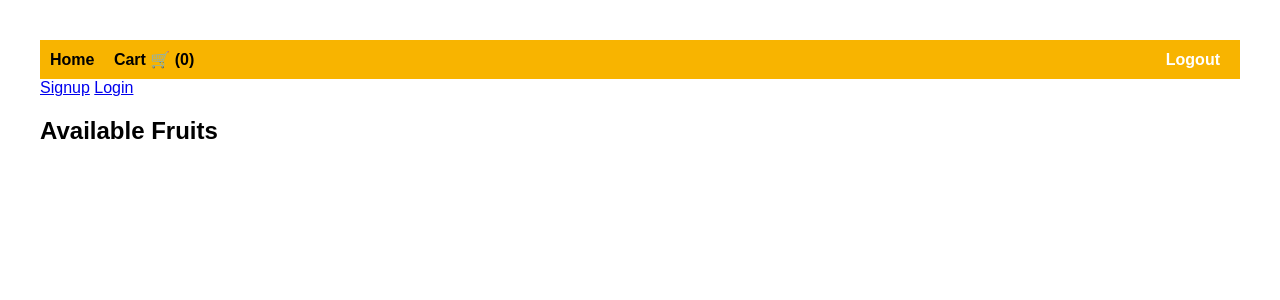
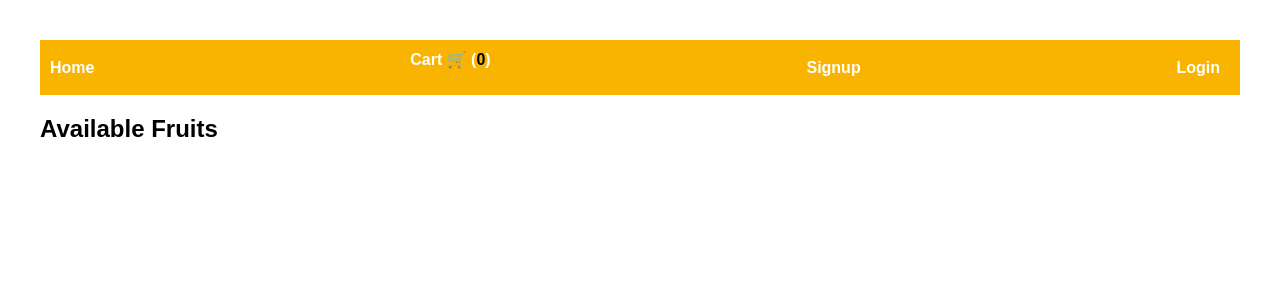
Before and after one commit to SuyashPathak03/functional-fruit-shop, a Django app: page / in a window 1280 px wide. Shown: the top 300 px of the page. Run offline with Django 5.2, Linux system fonts and the light colour scheme; data that the repository does not hold is empty.

Commit message:
cartdetail css1.4

```diff
--- a/shop/templates/base.html
+++ b/shop/templates/base.html
@@ -174,9 +174,7 @@ button:active {
         {% endfor %}
       </ul>
     {% endif %}
-<!--try-->
-
-    <style>
+        <style>
     nav {
         display: flex;
         justify-content: space-between; /* left + right alignment */
@@ -199,20 +197,16 @@ button:active {
         font-weight: bold;
     }
 </style>
-
-<nav>
-    <div class="left-links">
+    <nav>
         <a href="{% url 'home' %}">Home</a>
+        <div class="cart-container">
         <a href="{% url 'cart_detail' %}" class="cart-link">
             Cart 🛒 (<span id="cart-count">{{ request.session.cart_count|default:"0" }}</span>)
         </a>
-    </div>
+            <ul id="cart-items">
+            </ul>
+        </div>
 
-    <!-- Logout pushed to right side -->
-    <div class="right-links">
-        <a href="{% url 'logout' %}">Logout</a>
-    </div>
-</nav>
 
         {% if user.is_authenticated %}
         <a href="{% url 'logout' %}">Logout</a>
```
